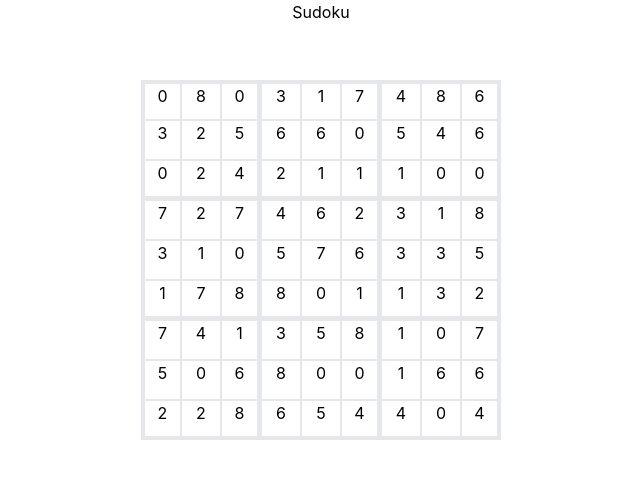
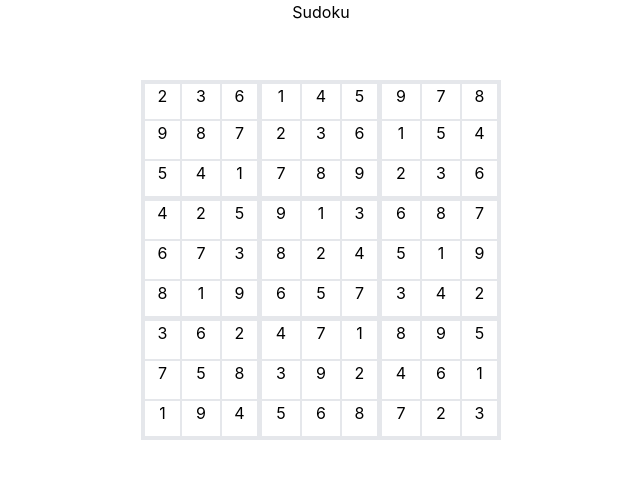
Before and after one commit to kvssr/Sudoku, a React (Create React App) app in the folder client/: page / in a window 1280 px wide. Shown: the top 478 px of the page, without its empty margins (319-959 px from the left). Built offline with nearby package versions, Linux system fonts and the light colour scheme.

Commit message:
fill sudoku board

```diff
--- a/client/src/components/Board.js
+++ b/client/src/components/Board.js
@@ -1,36 +1,34 @@
-import React from "react";
+import React, { useEffect, useState } from "react";
 import Cell from "./cell";
+import { createPuzzle } from "./puzzle";
 
 const Board = () => {
-  const puzzle = generatePuzzle();
+  const [selectedCell, setSelectedCell] = useState();
+  // console.log("🚀 ~ Board ~ selectedCell:", selectedCell);
+  const [puzzle, setPuzzle] = useState([]);
+
+  useEffect(() => {
+    console.log("Loading puzzle...");
+    const puzzle = createPuzzle();
+    setPuzzle(puzzle);
+  }, []);
+  if (puzzle < 1) return "Loading";
+  const board = generateBoard(selectedCell, setSelectedCell, puzzle);
+  console.log("🚀 ~ Board ~ board:", board);
   console.log("puzzle", puzzle);
-  let selectedCell = null;
-
-  const selectCell = (e) => {
-    console.log(`selectCell`, e);
-    if (selectedCell) {
-      selectedCell.classList.remove("selected");
-    }
-    e.target.classList.add("selected");
-    selectedCell = e.target;
-  };
 
   return (
     <div className="Board container mx-auto w-max">
       {" "}
-      {puzzle.map((row, i) => {
+      {board.map((row, i) => {
         return (
-          <div className="grid grid-cols-9 content-center">
+          <div
+            className="grid grid-cols-9 content-center"
+            key={`row-${i}`}
+          >
             {" "}
             {row.map((col, j) => {
-              return (
-                <Cell
-                  props={puzzle[i][j]}
-                  selectCell={selectCell}
-                >
-                  {" "}
-                </Cell>
-              );
+              return board[i][j];
             })}{" "}
           </div>
         );
@@ -39,9 +37,8 @@ const Board = () => {
   );
 };
 
-const generatePuzzle = () => {
-  //   let puzzle = new Array(9).fill(new Array(9).fill());
-  let puzzle = [
+const generateBoard = (selectedCell, setSelectedCell, puzzle) => {
+  let board = [
     [0, 0, 0, 0, 0, 0, 0, 0, 0],
     [0, 0, 0, 0, 0, 0, 0, 0, 0],
     [0, 0, 0, 0, 0, 0, 0, 0, 0],
@@ -52,21 +49,44 @@ const generatePuzzle = () => {
     [0, 0, 0, 0, 0, 0, 0, 0, 0],
     [0, 0, 0, 0, 0, 0, 0, 0, 0],
   ];
+
+  const selectCell = (e) => {
+    console.log("clicked", e.target);
+    setSelectedCell(e.target);
+  };
+
   for (let i = 0; i < 9; i++) {
     for (let j = 0; j < 9; j++) {
-      let ran = Math.floor(Math.random() * 9);
-      puzzle[i][j] = {
-        value: ran,
-        id: j + 1 + 9 * i,
-        selected: false,
-        prefilled: false,
-        x: j,
-        y: i,
-      };
+      // let ran = Math.floor(Math.random() * 9);
+      const cell = (
+        <Cell
+          props={{
+            value: puzzle[i][j],
+            id: j + 1 + 9 * i,
+            selected: false,
+            prefilled: false,
+            x: j,
+            y: i,
+          }}
+          selectedCell={selectedCell}
+          selectCell={selectCell}
+        >
+          {" "}
+        </Cell>
+      );
+      board[i][j] = cell;
+      // puzzle[i][j] = {
+      //   value: ran,
+      //   id: j + 1 + 9 * i,
+      //   selected: false,
+      //   prefilled: false,
+      //   x: j,
+      //   y: i,
+      // };
     }
   }
 
-  return puzzle;
+  return board;
 };
 
 export default Board;
--- a/client/src/components/cell.js
+++ b/client/src/components/cell.js
@@ -1,9 +1,17 @@
 import React from "react";
 
 // const Cell = ({ id, value, selected = false, prefilled = false }) => {
-const Cell = ({ props, selectCell }) => {
-  console.log(props);
+const Cell = ({ props, selectCell, selectedCell }) => {
+  // console.log(props);
   let border = "";
+  let highlighted = checkHighlight(selectedCell, props.x, props.y)
+    ? "highlight"
+    : "";
+  let selected = "";
+  if (selectedCell) {
+    // console.log("ids", selectedCell.id, props.id);
+    selected = Number(selectedCell.id) === props.id ? "selected" : "";
+  }
   if ((props.x + 1) % 3 === 0) border = border.concat(" border-r-4");
   if ((props.y + 1) % 3 === 0) border = border.concat(" border-b-4");
   if (props.x === 0) border = border.concat(" border-l-4");
@@ -13,7 +21,7 @@ const Cell = ({ props, selectCell }) => {
     <div
       id={props.id}
       key={props.id}
-      className={`h-10 w-10 border ${border}`}
+      className={`h-10 w-10 border ${border} ${highlighted} ${selected}`}
       onClick={selectCell}
     >
       {" "}
@@ -22,4 +30,26 @@ const Cell = ({ props, selectCell }) => {
   );
 };
 
+const checkHighlight = (selectedCell, x, y) => {
+  let highlight = false;
+  if (!selectedCell) return highlight;
+  const id = selectedCell.id;
+  let idX = (id % 9) - 1;
+  let idY = Math.floor(id / 9);
+  if (idX < 0) {
+    idX = 8;
+    idY = idY - 1;
+  }
+  if (idX === x && idY === y) return highlight;
+  if (idX === x) return true;
+  if (idY === y) return true;
+  if (
+    Math.floor(idX / 3) === Math.floor(x / 3) &&
+    Math.floor(idY / 3) === Math.floor(y / 3)
+  )
+    return true;
+
+  return highlight;
+};
+
 export default Cell;
--- a/client/src/components/puzzle.js
+++ b/client/src/components/puzzle.js
@@ -1,16 +1,131 @@
-// // import Cell from "./cell";
+export const createPuzzle = () => {
+  let puzzle = [
+    [0, 0, 0, 0, 0, 0, 0, 0, 0],
+    [0, 0, 0, 0, 0, 0, 0, 0, 0],
+    [0, 0, 0, 0, 0, 0, 0, 0, 0],
+    [0, 0, 0, 0, 0, 0, 0, 0, 0],
+    [0, 0, 0, 0, 0, 0, 0, 0, 0],
+    [0, 0, 0, 0, 0, 0, 0, 0, 0],
+    [0, 0, 0, 0, 0, 0, 0, 0, 0],
+    [0, 0, 0, 0, 0, 0, 0, 0, 0],
+    [0, 0, 0, 0, 0, 0, 0, 0, 0],
+  ];
 
-// const Puzzle = () => {};
+  puzzle = fillDiagonalSquares(puzzle);
+  fillCells(puzzle, 0, 0);
 
-// export const generatePuzzle = () => {
-//   const Puzzle = Array(9).fill(Array(9).fill(Cell));
-//   for (let i = 0; i < 9; i++) {
-//     for (let j = 0; j < 9; j++) {
-//       Puzzle[i][j].value = Math.floor(Math.random() * 9);
+  console.log(puzzle);
+
+  return puzzle;
+};
+
+// fill the diagonal squares with random numbers
+const fillDiagonalSquares = (puzzle) => {
+  for (let x = 0; x < 9; x = x + 3) {
+    let usedNumbers = [];
+    for (let i = x; i < x + 3; i++) {
+      for (let j = x; j < x + 3; j++) {
+        let newNum = Math.floor(Math.random() * 9);
+        while (usedNumbers.includes(newNum)) {
+          newNum = Math.floor(Math.random() * 9);
+        }
+        usedNumbers.push(newNum);
+        puzzle[i][j] = newNum + 1;
+      }
+    }
+  }
+  return puzzle;
+};
+
+const fillCells = (puzzle, x, y) => {
+  if (y === 8 && x === 9) return true;
+  if (x === 9) {
+    x = 0;
+    y++;
+  }
+
+  if (puzzle[y][x] !== 0) {
+    return fillCells(puzzle, x + 1, y);
+  }
+
+  for (let i = 1; i < 10; i++) {
+    if (checkValid(puzzle, x, y, i)) {
+      puzzle[y][x] = i;
+
+      if (fillCells(puzzle, x + 1, y, i)) return true;
+    }
+
+    puzzle[y][x] = 0;
+  }
+  return false;
+};
+
+const checkValid = (puzzle, x, y, value) => {
+  let valid = true;
+  if (!checkRow(puzzle, y, value)) return false;
+  if (!checkCol(puzzle, x, value)) return false;
+  if (!checkSquare(puzzle, x, y, value)) return false;
+
+  return valid;
+};
+
+const checkRow = (puzzle, y, value) => {
+  if (puzzle[y].includes(value)) return false;
+  return true;
+};
+
+const checkCol = (puzzle, x, value) => {
+  for (let i = 0; i < 9; i++) {
+    if (puzzle[i][x] === value) return false;
+  }
+  return true;
+};
+
+const checkSquare = (puzzle, x, y, value) => {
+  let sqX = Math.floor(x / 3);
+  let sqY = Math.floor(y / 3);
+  //   console.log(sqY, sqX);
+  for (let i = 0; i < 3; i++) {
+    for (let j = 0; j < 3; j++) {
+      if (puzzle[sqY * 3 + i][sqX * 3 + j] === value) return false;
+    }
+  }
+  return true;
+};
+
+// createPuzzle();
+
+// const fillCells = (puzzle, x, y, value) => {
+//     //   puzzle[y][x] = 0;
+//     const valid = checkValid(puzzle, x, y, value);
+//     //   console.log(`${y} - ${x} -(${value})- ${valid}`);
+//     if (valid) {
+//       puzzle[y][x] = value;
+//       value = 1;
+//       if (x < 8) {
+//         fillCells(puzzle, x + 1, y, value);
+//       } else if (y < 8) {
+//         fillCells(puzzle, 0, y + 1, value);
+//       }
+//     } else if (!valid) {
+//       if (value >= 9) {
+//         return -1;
+//         //   if (x > 0) {
+//         //     if (puzzle[y][x - 1] < 9) {
+//         //       fillCells(puzzle, x - 1, y, puzzle[y][x - 1] + 1);
+//         //     }
+//         //     puzzle[y][x - 1] = 0;
+//         //     fillCells(puzzle, x - 2, y, puzzle[y][x - 2] + 1);
+//         //   } else if (y > 0) {
+//         //     if (puzzle[y][x - 1] < 9) {
+//         //       fillCells(puzzle, 8, y - 1, puzzle[y - 1][8] + 1);
+//         //     }
+//         //     puzzle[y - 1][8] = 0;
+//         //     fillCells(puzzle, 7, y - 1, puzzle[y - 1][7]);
+//         //   }
+//       } else {
+//         fillCells(puzzle, x, y, value + 1);
+//       }
 //     }
-//   }
-
-//   return Puzzle;
-// };
-
-// export default Puzzle;
+//     return puzzle;
+//   };
--- a/client/src/index.css
+++ b/client/src/index.css
@@ -14,5 +14,9 @@ code {
 }
 
 .selected {
-  background-color: rgb(38, 138, 219);
+  background-color: rgba(38, 138, 219, 0.836);
 }
+
+.highlight {
+  background-color: rgba(89, 224, 248, 0.281);
+}
```
